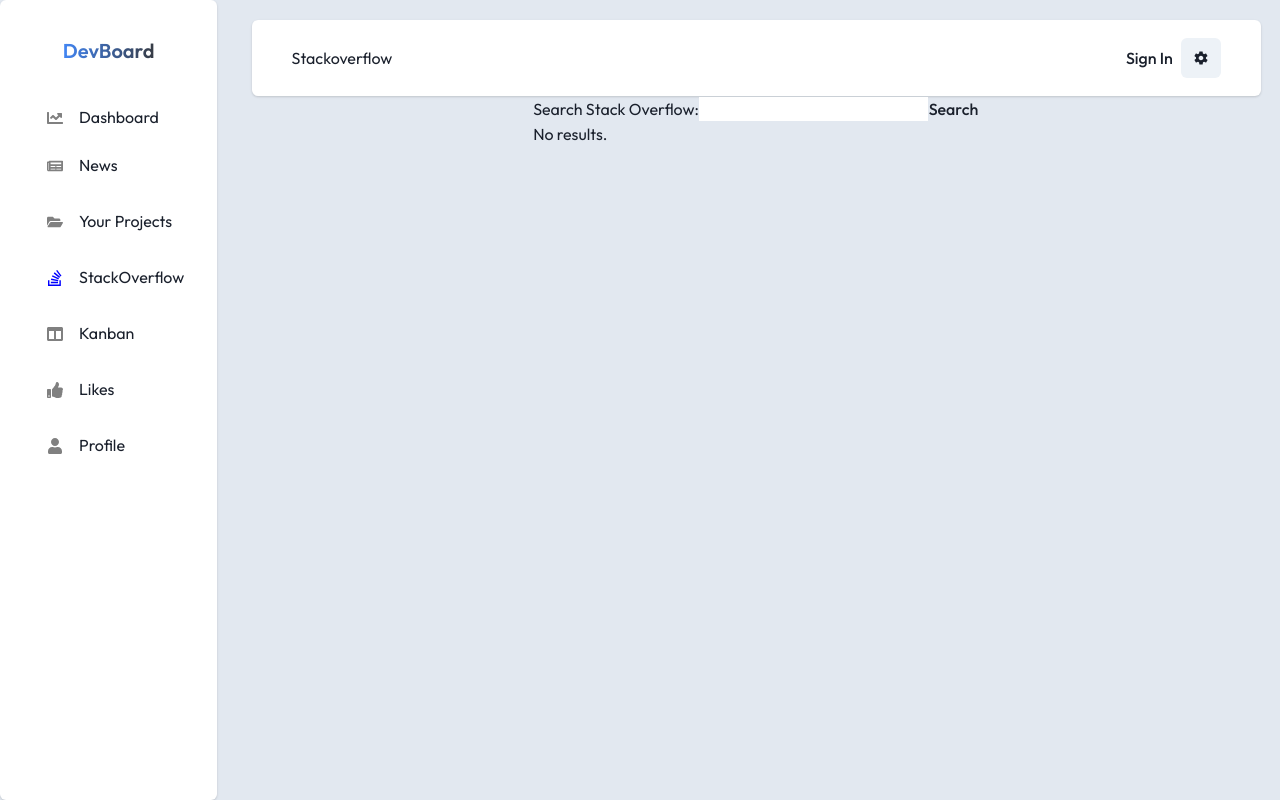
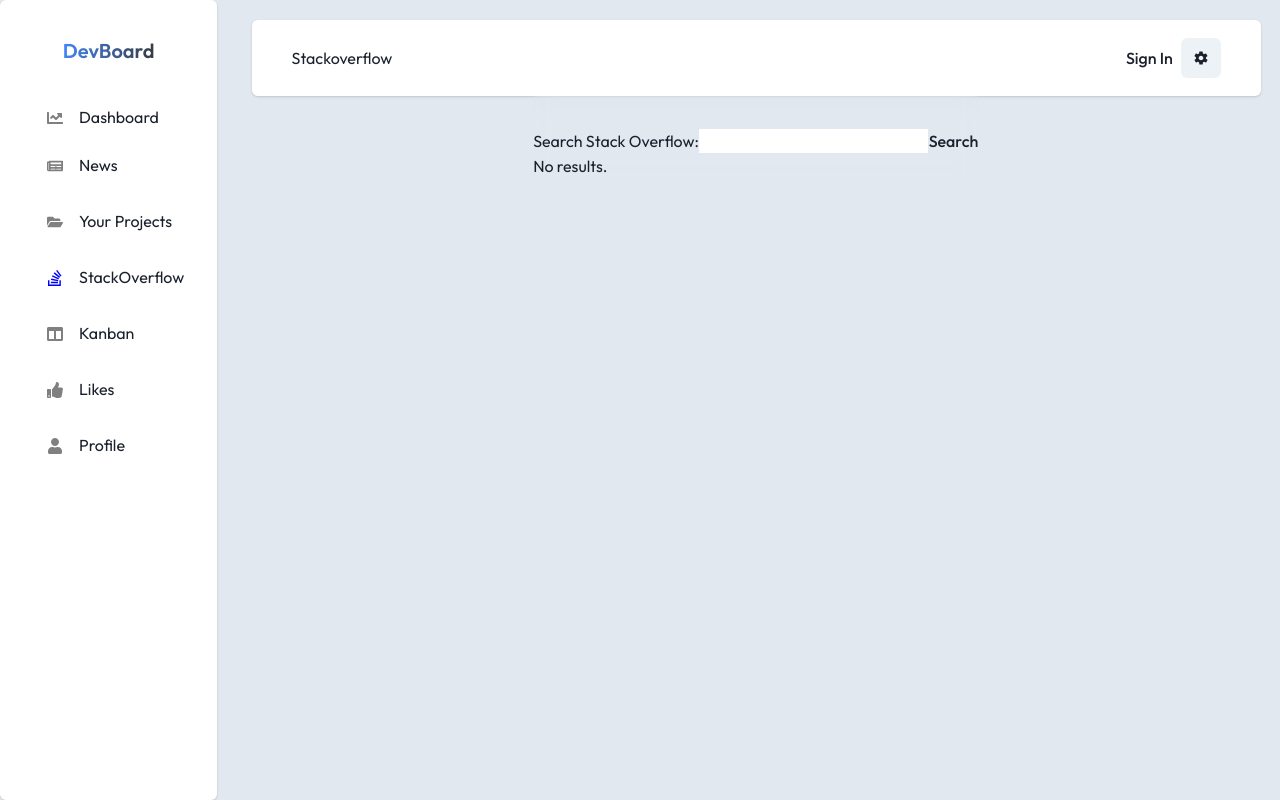
Before and after one commit to TessFanny/devBoard, a React (Vite) app in the folder DevBoard/: page /stackoverflow in a window 1280 px wide. Built offline with nearby package versions, Linux system fonts and the light colour scheme; sample sign-in values are in the browser's storage.

Commit message:
Added a query trim are not empty to a searchbar

```diff
--- a/DevBoard/src/components/StackOverflowSearch/StackOverflowSearch.jsx
+++ b/DevBoard/src/components/StackOverflowSearch/StackOverflowSearch.jsx
@@ -3,12 +3,15 @@
 function StackOverflowSearch() {
   const [query, setQuery] = useState('');
   const [results, setResults] = useState([]);
+  const [loading, setLoading] = useState(false); // Ajout de l'état de chargement
 
   const searchStackOverflow = async () => {
+    setLoading(true); // Mettre l'état de chargement à true au début de la recherche
     const url = `https://api.stackexchange.com/2.3/search?order=desc&sort=activity&intitle=${query}&site=stackoverflow`;
     const response = await fetch(url);
     const data = await response.json();
     setResults(data.items);
+    setLoading(false); // Mettre l'état de chargement à false une fois que la recherche est terminée
   };
 
   const handleQueryChange = (event) => {
@@ -17,19 +20,25 @@
 
   const handleFormSubmit = (event) => {
     event.preventDefault();
-    searchStackOverflow();
+    if (query.trim() !== '') {
+      searchStackOverflow();
+    }
   };
 
   return (
-    <div>
-      <form onSubmit={handleFormSubmit}>
+    <div style={{ backdropFilter: 'blur(10px)', opacity: 1 }}>
+      <form onSubmit={handleFormSubmit} style={{ paddingTop: '2rem' }}>
         <label>
           Search Stack Overflow:
           <input type="text" value={query} onChange={handleQueryChange} />
         </label>
         <button type="submit">Search</button>
       </form>
-      {results.length > 0 ? (
+      {loading ? ( // Vérifier si l'état de chargement est vrai pour afficher le flou ou l'opacité
+        <div style={{ backdropFilter: 'blur(10px)', opacity: 0.5 }}>
+          <p>Searching...</p>
+        </div>
+      ) : results.length > 0 ? (
         <ul>
           {results.map((result) => (
             <li key={result.question_id}>
```
